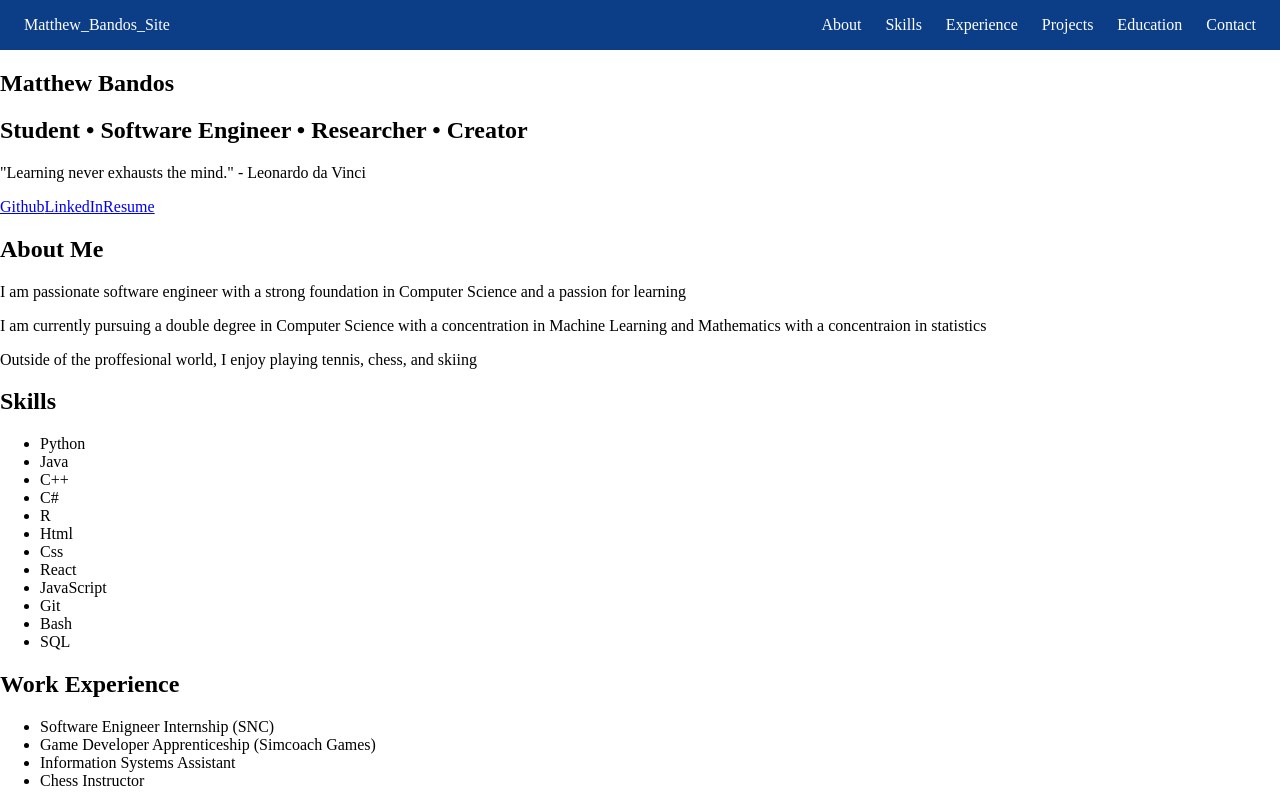
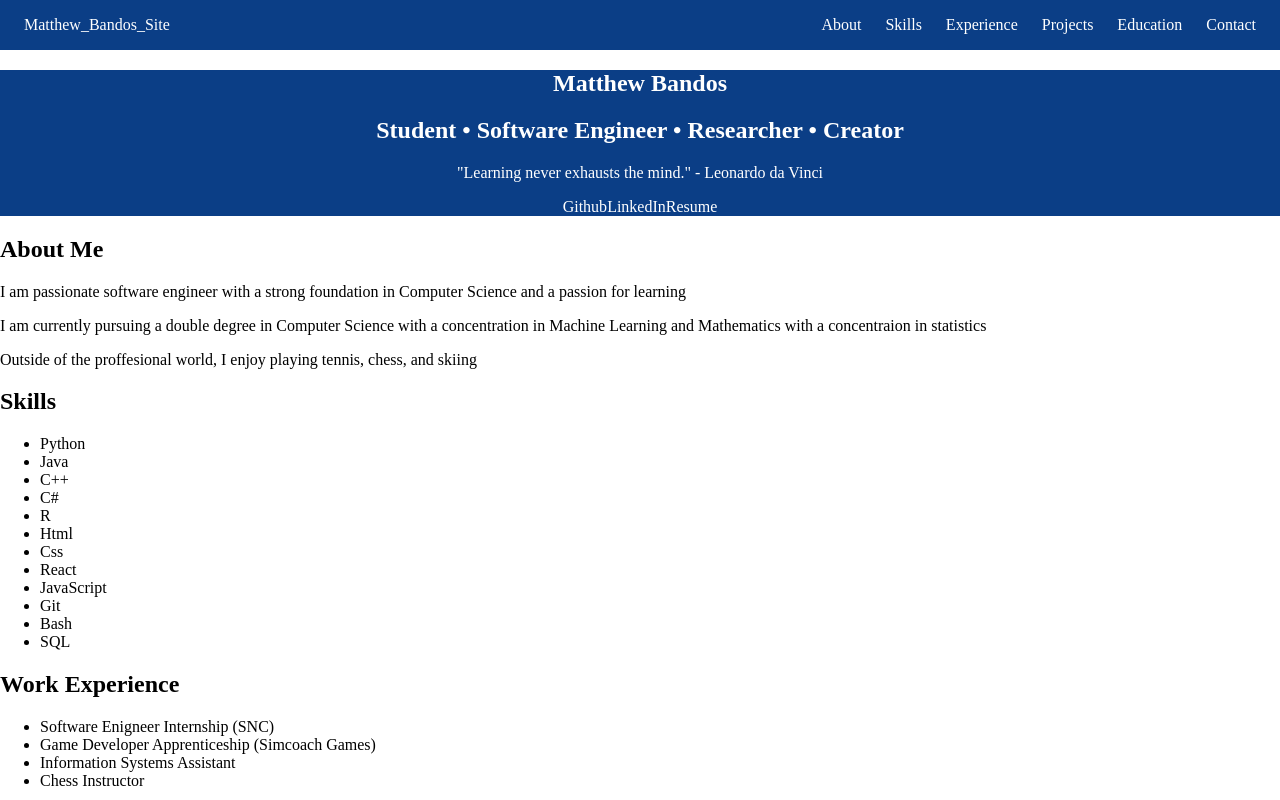
Before and after one commit to RoboticsMB/Personal_Website_2.0, a React (Create React App) app: page / in a window 1280 px wide. Shown: the top 800 px of the page. Built offline with nearby package versions, Linux system fonts and the light colour scheme.

Commit message:
Shifted the landing page and its supporting materials to separate component

```diff
--- a/src/App.js
+++ b/src/App.js
@@ -1,20 +1,12 @@
 import './App.css';
 import Navbar from './Components/Navbar'
+import LandingPage from './Components/LandingPage'
 
 function App() {
   return (
     <div className="App">
       <Navbar />
-      <section id="landing-page" classname="landing-page">
-        <h1>Matthew Bandos</h1>
-        <h2>Student • Software Engineer • Researcher • Creator</h2>
-        <p>"Learning never exhausts the mind." - Leonardo da Vinci </p>
-        <div classname = "information-links">
-          <a href="https://github.com/RoboticsMB" target="_blank" rel="noopener noreferrer">Github</a>
-          <a href="https://www.linkedin.com/in/matthew-bandos-4646ab316" target="_blank" rel="noopener noreferrer">LinkedIn</a>
-          <a href="/Bandos M Resume 2025.pdf" target="_blank" rel="noopener noreferrer">Resume</a>
-        </div>
-      </section>
+      <LandingPage />
       <section id="about">
         <h2>About Me</h2>
         <p>I am passionate software engineer with a strong foundation in Computer Science and a passion for learning</p>
--- /dev/null
+++ b/src/Components/LandingPage.css
@@ -0,0 +1,10 @@
+.landing-page{
+  text-align: center;
+  background: #0b3e86;
+  color: white;
+}
+
+.information-links a{
+  text-decoration: none;
+  color: white;
+}
--- /dev/null
+++ b/src/Components/LandingPage.js
@@ -0,0 +1,18 @@
+import './LandingPage.css';
+
+function LandingPage(){
+    return (
+        <section id="landing-page" className="landing-page">
+            <h1>Matthew Bandos</h1>
+            <h2>Student • Software Engineer • Researcher • Creator</h2>
+            <p>"Learning never exhausts the mind." - Leonardo da Vinci </p>
+            <div className = "information-links">
+                <a href="https://github.com/RoboticsMB" target="_blank" rel="noopener noreferrer">Github</a>
+                <a href="https://www.linkedin.com/in/matthew-bandos-4646ab316" target="_blank" rel="noopener noreferrer">LinkedIn</a>
+                <a href="/Bandos%20M%20Resume%202025.pdf" target="_blank" rel="noopener noreferrer">Resume</a>
+            </div>
+        </section>
+    )
+}
+
+export default LandingPage;
```
